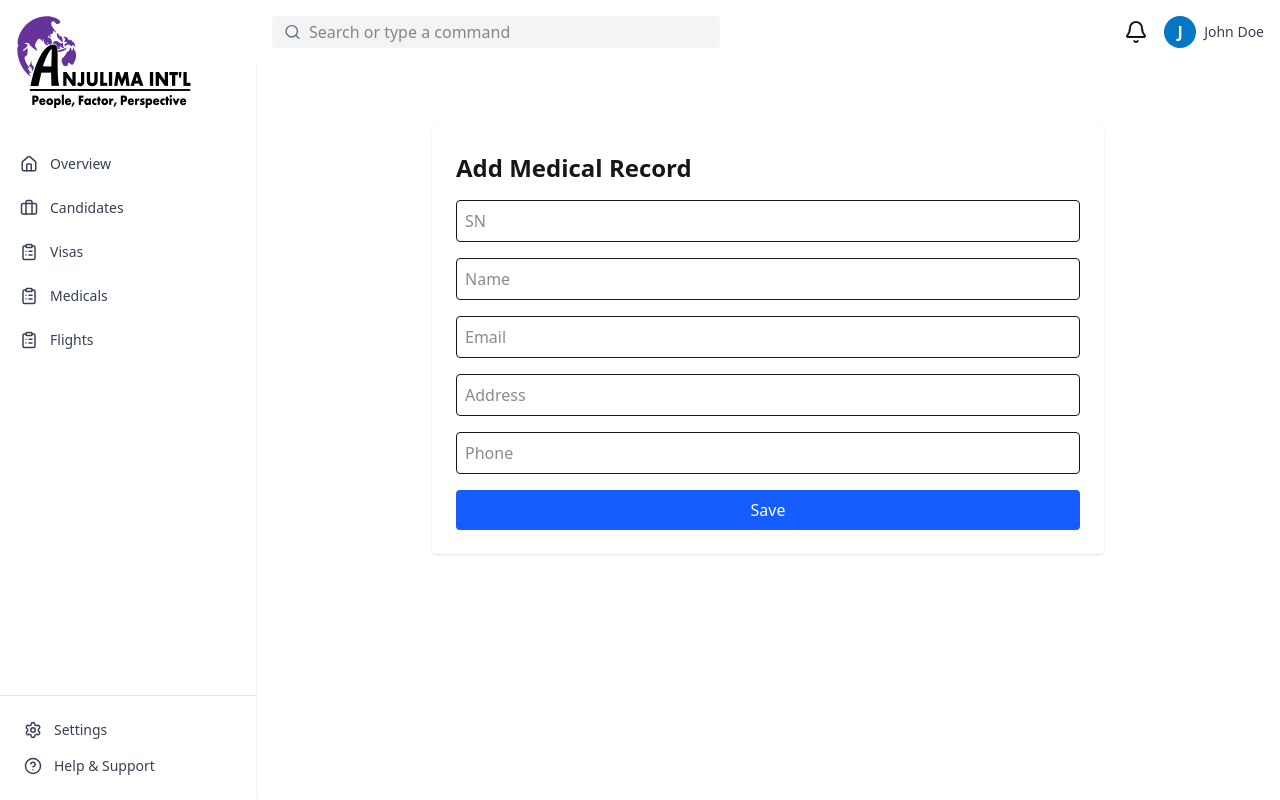
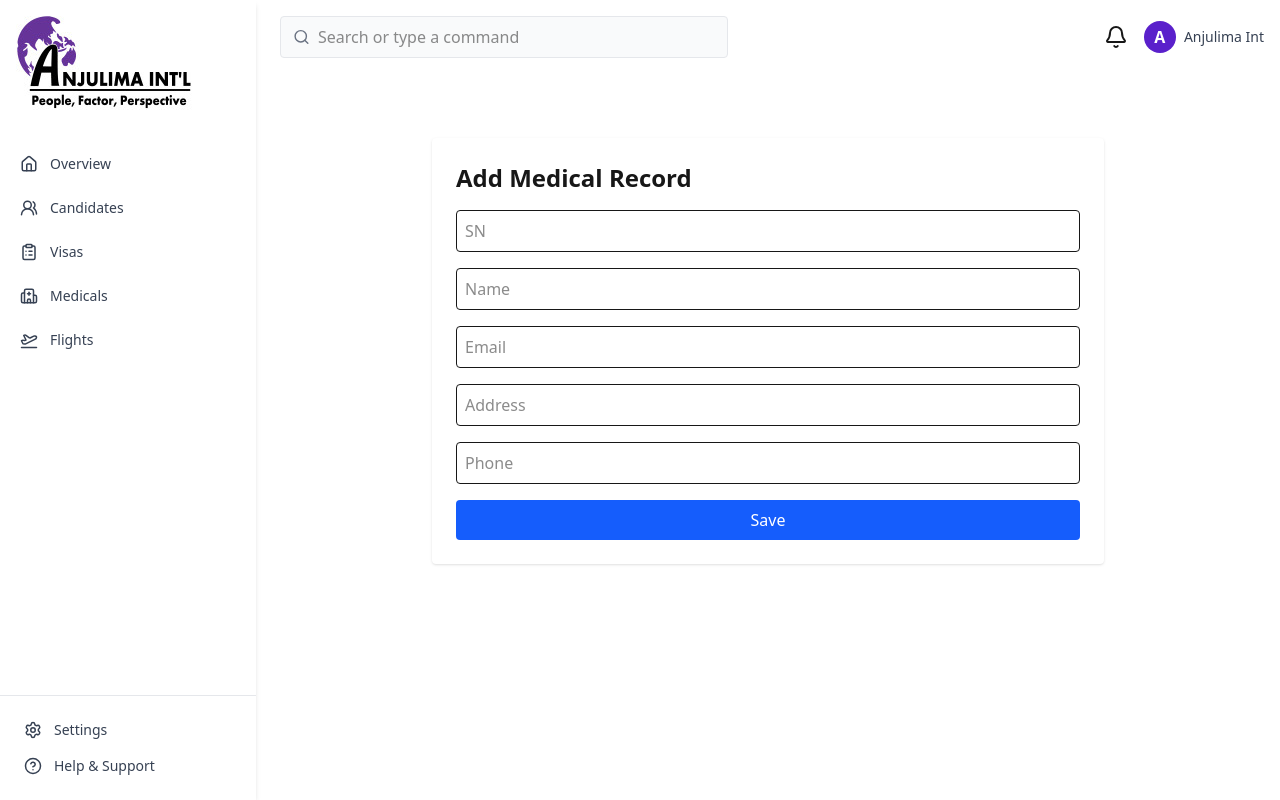
Before and after one commit to pradipchaudhary/anjulimaintl, a Next.js app: page /dashboard/medicals/new in a window 1280 px wide. Built offline with nearby package versions, Linux system fonts and the light colour scheme.

Commit message:
fixed medical page

```diff
--- a/app/dashboard/medicals/page.tsx
+++ b/app/dashboard/medicals/page.tsx
@@ -72,15 +72,21 @@ export default function MedicalList() {
                     value={search}
                     onChange={handleSearch}
                     placeholder="Search by Name, Email, Address, Phone..."
-                    className="border border-gray-200 rounded px-3 py-2 w-full max-w-xs"
+                    className="border border-gray-200 rounded-md px-3 py-2 w-full max-w-xs
+             focus:outline-none focus:border-primary
+             transition duration-200"
                 />
 
-                <Link
-                    href="/dashboard/medicals/new"
-                    className="bg-blue-600 text-white px-4 py-2 rounded"
-                >
-                    Add New
-                </Link>
+                <div className="flex gap-2">
+                    <Link
+                        href="/dashboard/medicals/new"
+                        className="bg-primary text-white px-4 py-1.5 rounded"
+                    >
+                        Add New
+                    </Link>
+                    <Link href={"/dashboard"}
+                        className="border border-primary px-4 py-1.5 rounded"> Export all </Link>
+                </div>
             </div>
 
             <div className="overflow-x-auto">
--- a/app/globals.css
+++ b/app/globals.css
@@ -9,9 +9,9 @@
 }
 
 @theme {
-  --color-primary: #0376c6;
-  --color-secondary: #025a96;
-  --color-accent: #40a9ff;
+  --color-primary: #5a20cb;
+  --color-secondary: #4c1bb3;
+  --color-accent: #845ef7;
   --color-background: #f9fafb;
   --color-foreground: #171717;
 }
--- a/app/page.tsx
+++ b/app/page.tsx
@@ -1,18 +1,36 @@
+"use client";
+
+import Image from "next/image";
+import Link from "next/link";
+import { ArrowRight } from "lucide-react";
+
 export default function Home() {
   return (
-    <main className="flex h-screen flex-col items-center justify-center p-24 text-center">
-      {/* Title */}
-      <h1 className="text-4xl font-bold mb-6">
-        Welcome to Anjulima International Pvt Ltd
-      </h1>
+    <main className="flex h-screen flex-col items-center justify-center px-6 text-center">
+      {/* Title with Logo */}
+      <div className="flex flex-col items-center gap-4 mb-10">
+        <Image
+          src="/logo.jpg" // ✅ Replace with your logo in /public
+          alt="Anjulima Logo"
+          width={225}
+          height={72}
+        />
 
-      {/* Button */}
-      <a
+      </div>
+
+      {/* Go to Dashboard Button */}
+      <Link
         href="/dashboard"
-        className="bg-primary hover:bg-secondary text-white font-medium px-6 py-3 rounded-lg shadow-md transition duration-200"
+        className="group flex items-center justify-center gap-2
+                   bg-primary text-white font-medium
+                   px-5 py-2.5 text-sm rounded-md shadow
+                   transition-all duration-300
+                   hover:bg-secondary hover:shadow-lg hover:scale-105"
       >
         Go to Dashboard
-      </a>
+        <ArrowRight className="w-4 h-4 transition-transform duration-300 group-hover:translate-x-1" />
+      </Link>
+
     </main>
   );
 }
--- a/components/Navbar.tsx
+++ b/components/Navbar.tsx
@@ -24,14 +24,14 @@ export default function Navbar() {
 
     // Dummy user (replace with real user when auth is added later)
     const user = {
-        name: "John Doe",
+        name: "Anjulima Int",
         email: "john@example.com",
     };
 
     return (
-        <header className="flex justify-between items-center bg-white p-4">
+        <header className="flex justify-between items-center bg-white p-4 ml-2">
             {/* Search Box */}
-            <div className="flex items-center bg-gray-100 px-3 py-1 rounded w-full max-w-md">
+            <div className="flex items-center bg-gray-50 px-3 py-2 rounded w-full max-w-md border border-gray-200 ">
                 <Search size={18} className="text-gray-500" />
                 <input
                     type="text"
--- a/components/Sidebar.tsx
+++ b/components/Sidebar.tsx
@@ -1,6 +1,6 @@
 "use client";
 
-import { Home, Briefcase, Settings, HelpCircle, ClipboardList } from "lucide-react";
+import { Home, UsersRound, Settings, HelpCircle, Hospital, PlaneTakeoff, ClipboardList } from "lucide-react";
 import Link from "next/link";
 import Image from "next/image";
 import { usePathname } from "next/navigation"; // for active link
@@ -10,10 +10,10 @@ const Sidebar = () => {
 
     const navItems = [
         { name: "Overview", href: "/dashboard", icon: <Home size={18} /> },
-        { name: "Candidates", href: "/dashboard/candidates", icon: <Briefcase size={18} /> },
+        { name: "Candidates", href: "/dashboard/candidates", icon: <UsersRound size={18} /> },
         { name: "Visas", href: "/dashboard/visas", icon: <ClipboardList size={18} /> },
-        { name: "Medicals", href: "/dashboard/medicals", icon: <ClipboardList size={18} /> },
-        { name: "Flights", href: "/dashboard/flights", icon: <ClipboardList size={18} /> },
+        { name: "Medicals", href: "/dashboard/medicals", icon: <Hospital size={18} /> },
+        { name: "Flights", href: "/dashboard/flights", icon: <PlaneTakeoff size={18} /> },
     ];
 
     const bottomItems = [
```
